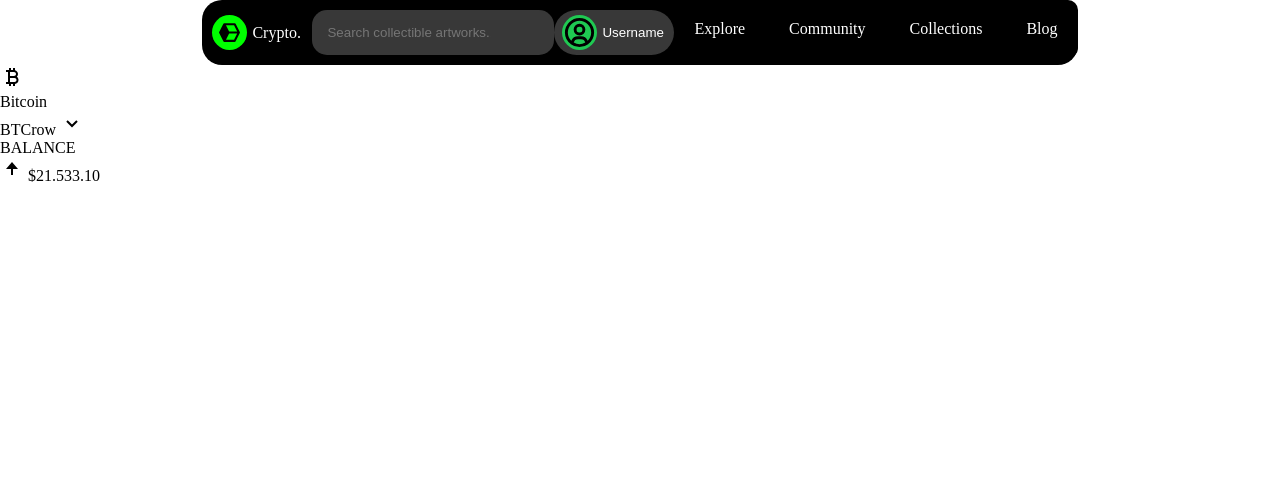
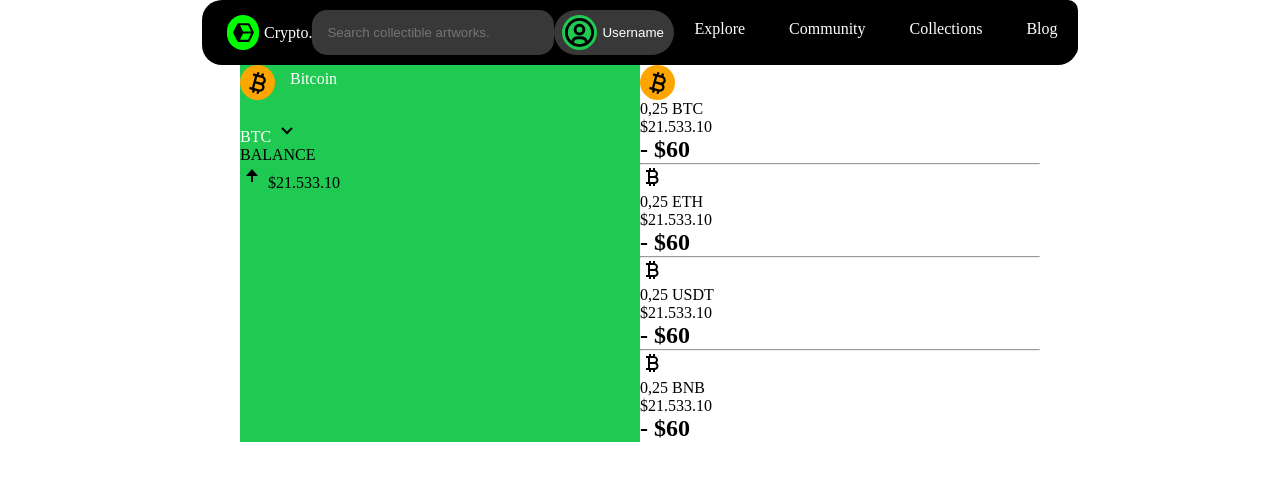
Before and after one commit to aliyelma/proyecto, a plain HTML site: page index.html in a window 1280 px wide. Drawn offline with Linux system fonts and the light colour scheme.

Commit message:
fixed card

```diff
--- a/index.html
+++ b/index.html
@@ -45,13 +45,17 @@
             </nav>
         </div>
     </header>
-    <article class="card-btc">
+    <article class="container-body">
+        <div class="container-cards">
+            <div class="card-btc">
                 <section class="text-top">
                     <picture class="logo-btc">
                         <img src="./style/svg/btc.svg" alt="Bitcoin">
                     </picture>
+                    <!-- <div class="text-btn"> -->
                         <p>Bitcoin</p>
-            <span>BTC</span>row
+                        <span>BTC</span>
+                    <!-- </div> -->
                     <picture class="chev-btc">
                         <img src="./style/svg/chevron.svg" alt="logo">
                     </picture>
@@ -63,6 +67,45 @@
                     </picture>
                     <span>$21.533.10</span>
                 </section>
+            </div>
+            <div class="billboard">
+                <section class="text-btc">
+                    <picture class="logo-btc">
+                        <img src="./style/svg/btc.svg" alt="Bitcoin">
+                    </picture>
+                    <p>0,25 BTC</p>
+                    <span>$21.533.10</span>
+                    <h2>- $60</h2>
+                </section>
+                <hr>
+                <section class="text-eth">
+                    <picture class="logo-eth">
+                        <img src="./style/svg/btc.svg" alt="Bitcoin">
+                    </picture>
+                    <p>0,25 ETH</p>
+                    <span>$21.533.10</span>
+                    <h2>- $60</h2>
+                </section>
+                <hr>
+                <section class="text-usdt">
+                    <picture class="logo-usdt">
+                        <img src="./style/svg/btc.svg" alt="Bitcoin">
+                    </picture>
+                    <p>0,25 USDT</p>
+                    <span>$21.533.10</span>
+                    <h2>- $60</h2>
+                </section>
+                <hr>
+                <section class="text-bnb">
+                    <picture class="logo-bnb">
+                        <img src="./style/svg/btc.svg" alt="Bitcoin">
+                    </picture>
+                    <p>0,25 BNB</p>
+                    <span>$21.533.10</span>
+                    <h2>- $60</h2>
+                </section>
+            </div>
+        </div>
     </article>
 </body>
 </html>
--- a/style/css.css
+++ b/style/css.css
@@ -27,7 +27,7 @@ body{
     width: 100px;
     display: flex;
     align-items: center;
-    padding: 15px 0xp 15px 15px;
+    padding: 15px 0px 15px 15px;
     cursor: pointer;
     margin: 10px 0px 0px 10px;
 }
@@ -106,3 +106,42 @@ body{
     color: white;
     text-decoration: none;
 }
+
+.container-body {
+    display: flex;
+    justify-content: center;
+}
+
+.container-cards {
+    display: grid;
+    grid-template-columns: 400px 400px;
+}
+
+.card-btc {
+    background-color: #1FC952;
+}
+
+.logo-btc {
+    display: flex;
+    justify-content: center;
+    align-items: center;
+    background-color: orange;
+    height: 35px;
+    width: 35px;
+    border-radius: 100px;
+}
+
+.logo-btc img {
+    width: 28px;
+    transform: rotate(15deg);
+}
+
+.text-top p ,.text-top span {
+    color: white;
+}
+
+.text-top p{
+    position: relative;
+    left: 50px;
+    bottom: 30px;
+}
```
Lines whose indentation alone changed are shown as unchanged.
